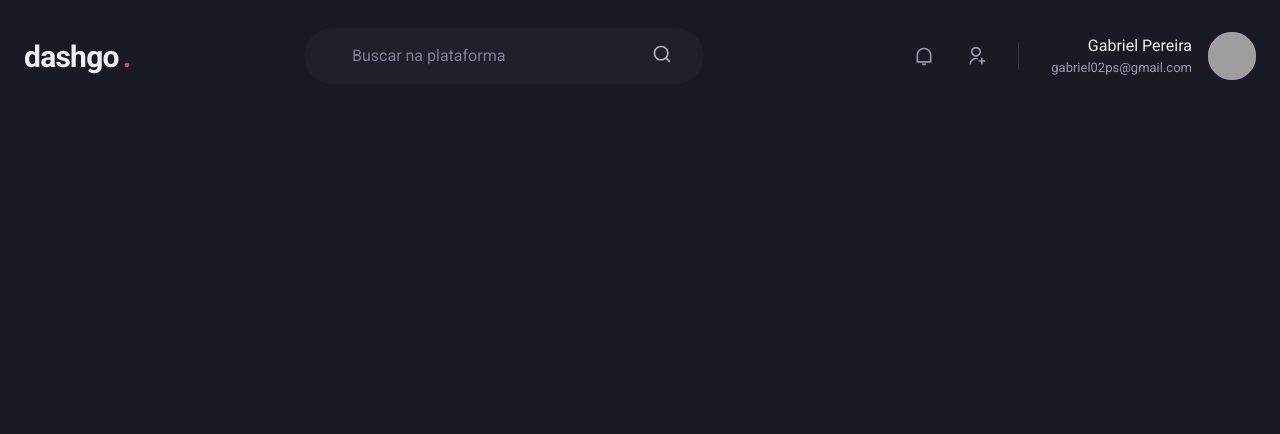
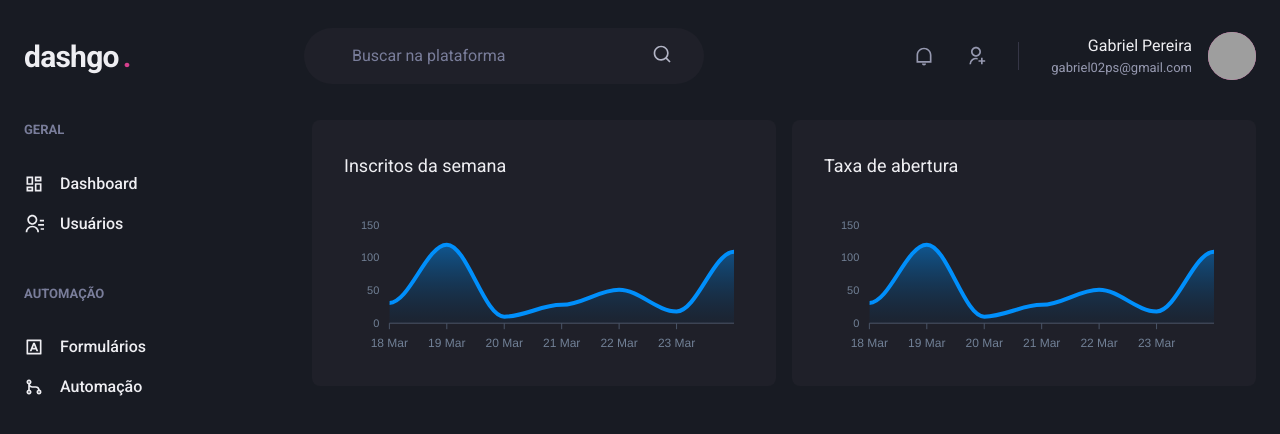
Before and after one commit to Gabriel02ps/dashgo, a Next.js app: page /dashboard in a window 1280 px wide. Shown: the top 434 px of the page. Built offline with nearby package versions, Linux system fonts and the light colour scheme; grey boxes are pictures that could not be loaded.

Commit message:
creating sidebar and dashboard

```diff
--- a/package.json
+++ b/package.json
@@ -13,9 +13,11 @@
     "@chakra-ui/react": "^1.8.8",
     "@emotion/react": "^11.9.0",
     "@emotion/styled": "^11.8.1",
+    "apexcharts": "^3.35.0",
     "framer-motion": "^6.3.0",
     "next": "12.1.5",
     "react": "18.0.0",
+    "react-apexcharts": "^1.4.0",
     "react-dom": "18.0.0",
     "react-icons": "^4.3.1"
   },
--- /dev/null
+++ b/src/components/Sidebar.tsx
@@ -0,0 +1,37 @@
+import { Box, Icon, Link, Stack, Text } from "@chakra-ui/react";
+import { RiContactsLine, RiDashboardLine, RiGitMergeLine, RiInputMethodLine } from "react-icons/ri";
+
+export function Sidebar() {
+  return (
+    <Box as='aside' width='64' marginRight='8'>
+      <Stack spacing='12' alignItems='flex-start'>
+        <Box>
+          <Text fontWeight='bold' color='gray.400' fontSize='small' textTransform='uppercase'>Geral</Text>
+          <Stack spacing='4' marginTop='8' alignItems='stretch'>
+            <Link display='flex' alignItems='center'>
+              <Icon as={RiDashboardLine} fontSize='20'/>
+              <Text ml='4' fontWeight='medium'>Dashboard</Text>
+            </Link>
+            <Link display='flex' alignItems='center'>
+              <Icon as={RiContactsLine} fontSize='20'/>
+              <Text ml='4' fontWeight='medium'>Usuários</Text>
+            </Link>
+          </Stack>
+        </Box>
+        <Box>
+          <Text fontWeight='bold' color='gray.400' fontSize='small' textTransform='uppercase'>Automação</Text>
+          <Stack spacing='4' marginTop='8' alignItems='stretch'>
+            <Link display='flex' alignItems='center'>
+              <Icon as={RiInputMethodLine} fontSize='20'/>
+              <Text ml='4' fontWeight='medium'>Formulários</Text>
+            </Link>
+            <Link display='flex' alignItems='center'>
+              <Icon as={RiGitMergeLine} fontSize='20'/>
+              <Text ml='4' fontWeight='medium'>Automação</Text>
+            </Link>
+          </Stack>
+        </Box>
+      </Stack>
+    </Box>
+  )
+}
--- a/src/pages/dashboard.tsx
+++ b/src/pages/dashboard.tsx
@@ -1,7 +1,99 @@
+import { Box, Flex, SimpleGrid, Text, theme } from "@chakra-ui/react";
+import dynamic from 'next/dynamic';
 import Header from "../components/Header";
+import { Sidebar } from "../components/Sidebar";
+
+const Chart = dynamic(() => import('react-apexcharts'), {
+  ssr: false,
+})
+
+const options = {
+  chart: {
+    toolbar: {
+      show: false,
+    },
+    zoom: {
+      enabled: false,
+    },
+    foreColor: theme.colors.gray[500]
+  },
+  grid: {
+    show: false,
+  },
+  dataLabels: {
+    enabled: false,
+  },
+  tooltip: {
+    enabled: false,
+  },
+  xaxis: {
+    type: 'datetime',
+    axisBorder: {
+      color: theme.colors.gray[600]
+    },
+    axisTicks: {
+      color: theme.colors.gray[600]
+    },
+    categories: [
+      '2021-03-18T00:00:00.000Z',
+      '2021-03-19T00:00:00.000Z',
+      '2021-03-20T00:00:00.000Z',
+      '2021-03-21T00:00:00.000Z',
+      '2021-03-22T00:00:00.000Z',
+      '2021-03-23T00:00:00.000Z',
+      '2021-03-24T00:00:00.000Z',
+    ],
+  },
+  fill: {
+    opacity: 0.3,
+    type: 'gradient',
+    gradient: {
+      shade: 'dark',
+      opacityFrom: 0.7,
+      opacityTo:0.3
+    }
+  }
+}
+
+const series =[
+  {name: 'series1', data: [31,120,10,28,51,18,109]}
+]
 
 export default function Dashboard() {
   return (
-    <Header />
+    <Flex direction="column" height='100vh'>
+      <Header />
+
+      <Flex
+        width='100%'
+        marginY='6'
+        maxWidth={1480}
+        marginX='auto'
+        paddingX='6'
+      >
+        <Sidebar />
+
+        <SimpleGrid flex='1' gap='4' minChildWidth='320px' alignItems='flex-start'>
+          <Box
+            padding='8'
+            bg='gray.800'
+            borderRadius={8}
+            paddingBottom='4'
+          >
+            <Text fontSize='lg' mb='4'>Inscritos da semana</Text>
+            <Chart options={options} series={series} type='area' height={160}/>
+          </Box>
+          <Box
+            padding='8'
+            bg='gray.800'
+            borderRadius={8}
+            paddingBottom='4'
+          >
+            <Text fontSize='lg' mb='4'>Taxa de abertura</Text>
+            <Chart options={options} series={series} type='area' height={160}/>
+          </Box>
+        </SimpleGrid>
+      </Flex>
+    </Flex>
   )
 }
```
Also changed, not shown: 1 other file (tests, documents, lock files or other folders).
